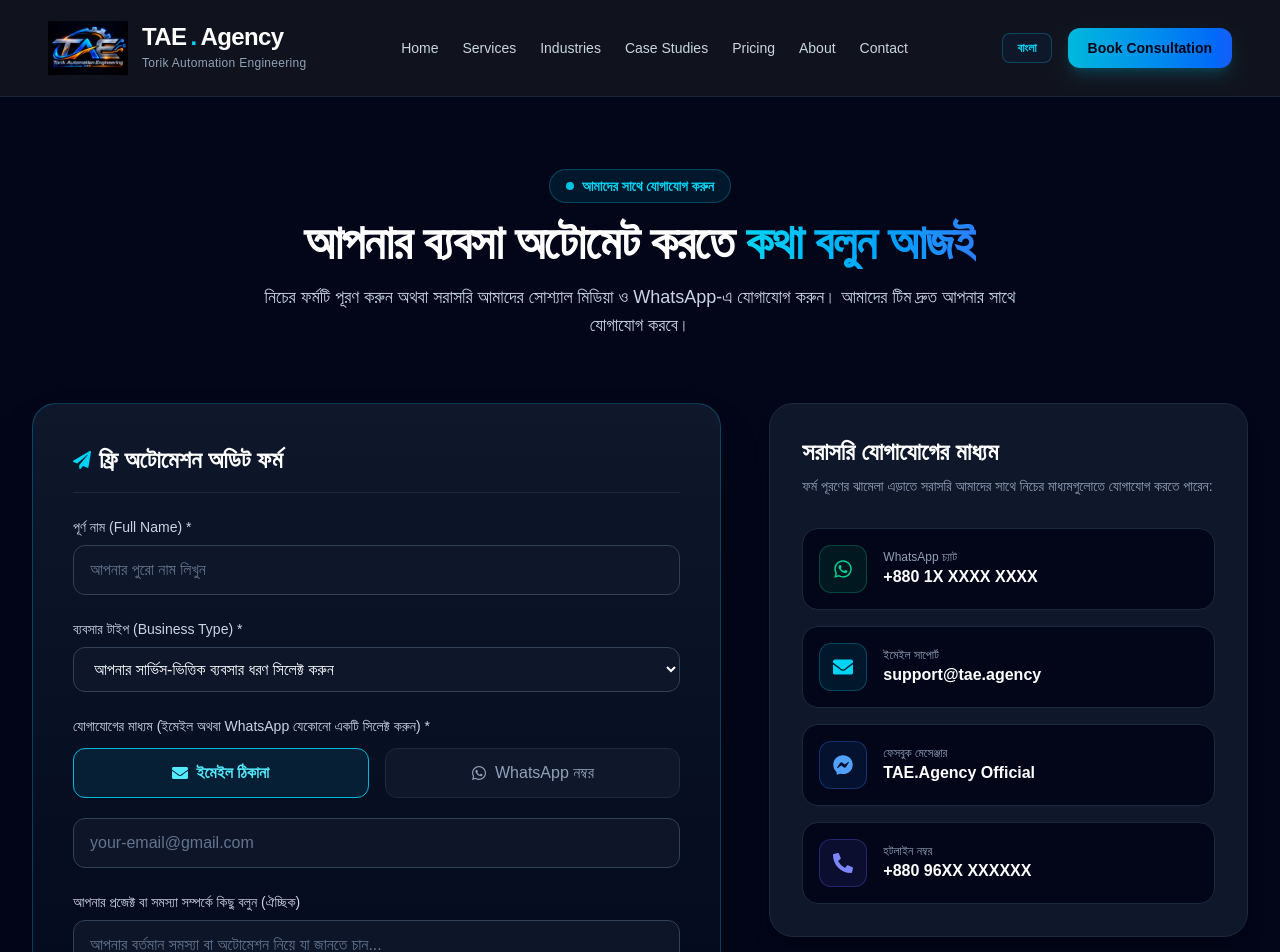
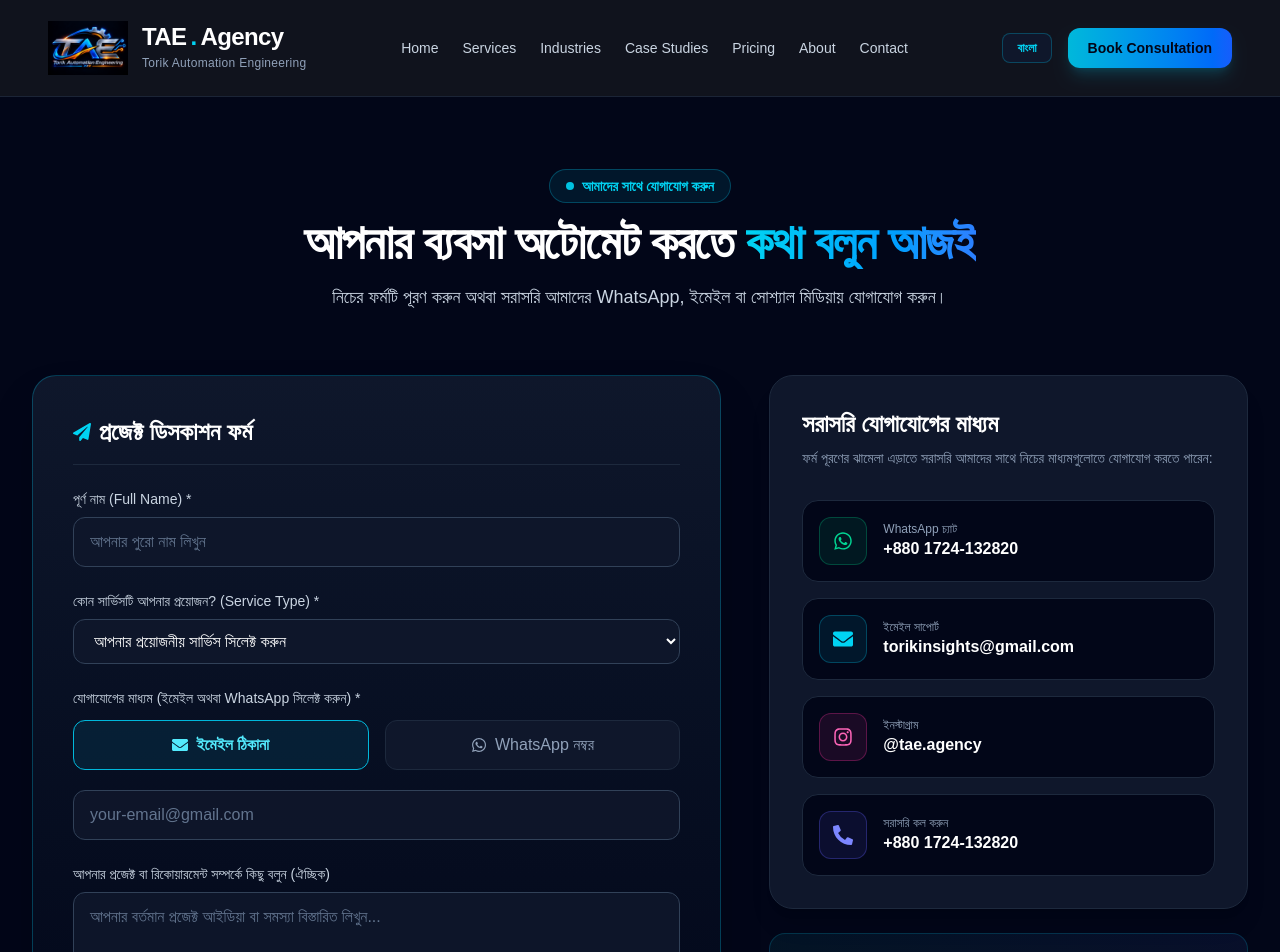
Before and after one commit to torikinsights-wq/tae-agency, a Next.js app: page /contact in a window 1280 px wide. Shown: the top 952 px of the page. Built offline with nearby package versions, Linux system fonts and the light colour scheme.

Commit message:
Update contact page with new services, Instagram, and direct contact details

```diff
--- a/app/contact/page.tsx
+++ b/app/contact/page.tsx
@@ -1,7 +1,7 @@
 "use client";
 import React, { useState } from "react";
 import {
-  FaEnvelope, FaWhatsapp, FaFacebookMessenger,
+  FaEnvelope, FaWhatsapp, FaFacebookMessenger, FaInstagram,
   FaPhoneAlt, FaPaperPlane, FaCheckCircle, FaShieldAlt, FaSpinner
 } from "react-icons/fa";
 
@@ -40,11 +40,11 @@ export default function ContactPage() {
           Accept: "application/json",
         },
         body: JSON.stringify({
-          access_key: "cb23b2d1-9378-458a-be82-3ea0c2ce8719", // আপনার আসল এক্সেস কি বসানো হয়েছে
-          subject: `নতুন লিড: ${formData.fullName} (${finalBusinessType})`,
+          access_key: "cb23b2d1-9378-458a-be82-3ea0c2ce8719",
+          subject: `নতুন লিড (TAE.Agency): ${formData.fullName} (${finalBusinessType})`,
           from_name: "TAE Agency Contact Form",
           "পূর্ণ নাম": formData.fullName,
-          "ব্যবসার ধরণ": finalBusinessType,
+          "সার্ভিসের ধরণ": finalBusinessType,
           "যোগাযোগের মাধ্যম": formData.contactMethod.toUpperCase(),
           "যোগাযোগের তথ্য": formData.contactValue,
           "মেসেজ": formData.message || "কোনো অতিরিক্ত মেসেজ নেই",
@@ -78,11 +78,11 @@ export default function ContactPage() {
             আপনার ব্যবসা অটোমেট করতে <span className="bg-gradient-to-r from-cyan-400 to-blue-500 bg-clip-text text-transparent">কথা বলুন আজই</span>
           </h1>
           <p className="text-slate-300 text-base sm:text-lg">
-            নিচের ফর্মটি পূরণ করুন অথবা সরাসরি আমাদের সোশ্যাল মিডিয়া ও WhatsApp-এ যোগাযোগ করুন। আমাদের টিম দ্রুত আপনার সাথে যোগাযোগ করবে।
+            নিচের ফর্মটি পূরণ করুন অথবা সরাসরি আমাদের WhatsApp, ইমেইল বা সোশ্যাল মিডিয়ায় যোগাযোগ করুন।
           </p>
         </div>
 
-        {/* Main Content Grid: Form & Direct Contact Info */}
+        {/* Main Content Grid */}
         <div className="grid grid-cols-1 lg:grid-cols-12 gap-12 items-start">
 
           {/* Left: Interactive Contact Form */}
@@ -95,7 +95,7 @@ export default function ContactPage() {
                 </div>
                 <h3 className="text-2xl font-bold text-white">ধন্যবাদ! আপনার তথ্য সফলভাবে পাঠানো হয়েছে।</h3>
                 <p className="text-slate-300 max-w-md mx-auto">
-                  আমরা আপনার রিকোয়েস্টটি পেয়েছি। খুব শীঘ্রই আমাদের একজন এক্সপার্ট আপনার দেওয়া মাধ্যমে যোগাযোগ করবেন।
+                  আমরা আপনার রিকোয়েস্টটি পেয়েছি। খুব শীঘ্রই আপনার দেওয়া মাধ্যমে যোগাযোগ করা হবে।
                 </p>
                 <button
                   onClick={() => {
@@ -110,7 +110,7 @@ export default function ContactPage() {
             ) : (
               <form onSubmit={handleSubmit} className="space-y-6">
                 <h3 className="text-2xl font-bold text-white mb-6 border-b border-slate-800 pb-4 flex items-center gap-2">
-                  <FaPaperPlane className="text-cyan-400 text-lg" /> ফ্রি অটোমেশন অডিট ফর্ম
+                  <FaPaperPlane className="text-cyan-400 text-lg" /> প্রজেক্ট ডিসকাশন ফর্ম
                 </h3>
 
                 {errorMessage && (
@@ -133,9 +133,9 @@ export default function ContactPage() {
                   />
                 </div>
 
-                {/* Business Type */}
+                {/* Service / Business Type */}
                 <div className="space-y-2">
-                  <label className="block text-sm font-medium text-slate-300">ব্যবসার টাইপ (Business Type) *</label>
+                  <label className="block text-sm font-medium text-slate-300">কোন সার্ভিসটি আপনার প্রয়োজন? (Service Type) *</label>
                   <select
                     name="businessType"
                     required
@@ -143,27 +143,26 @@ export default function ContactPage() {
                     onChange={handleChange}
                     className="w-full bg-slate-900/90 border border-slate-700 rounded-xl px-4 py-3 text-white focus:border-cyan-500 focus:outline-none transition-colors"
                   >
-                    <option value="" disabled>আপনার সার্ভিস-ভিত্তিক ব্যবসার ধরণ সিলেক্ট করুন</option>
-                    <option value="Real Estate">রিয়েল এস্টেট (Real Estate)</option>
-                    <option value="Home Remodeling">হোম রিমডেলিং ও রেনোভেশন (Home Remodeling)</option>
-                    <option value="Automotive Detailing">অটোমোবাইল ডিটেইলিং ও কার কেয়ার (Automotive Detailing)</option>
-                    <option value="Agency / Service">ডিজিটাল ও সার্ভিস এজেন্সি (Agency / Service)</option>
-                    <option value="Coach / Consultant">কোচিং ও কনসালটেন্সি (Coach / Consultant)</option>
-                    <option value="Other">অন্যান্য (Other)</option>
+                    <option value="" disabled>আপনার প্রয়োজনীয় সার্ভিস সিলেক্ট করুন</option>
+                    <option value="AI & Workflow Automation">এআই এবং ওয়ার্কফ্লো অটোমেশন (AI & Workflow Automation)</option>
+                    <option value="Lead Generation & Funnel">লিড জেনারেশন ও সেলস ফানেল (Lead Generation & Funnel)</option>
+                    <option value="Google Ads & PPC">গুগল এডস ও পিপিসি ম্যানেজমেন্ট (Google Ads & PPC)</option>
+                    <option value="Custom App & Firebase">কাস্টম অ্যাপ ডেভেলপমেন্ট ও ফায়ারবেস (Custom App & Firebase)</option>
+                    <option value="Other">অন্যান্য সার্ভিস (Other)</option>
                   </select>
                 </div>
 
-                {/* Conditional Custom Business Type Field */}
+                {/* Conditional Custom Service Field */}
                 {formData.businessType === "Other" && (
                   <div className="space-y-2 animate-fadeIn">
-                    <label className="block text-sm font-medium text-cyan-300">আপনার ব্যবসার নামটি লিখুন *</label>
+                    <label className="block text-sm font-medium text-cyan-300">আপনার সার্ভিস বা প্রজেক্টের বিবরণ দিন *</label>
                     <input
                       type="text"
                       name="customBusinessType"
                       required
                       value={formData.customBusinessType}
                       onChange={handleChange}
-                      placeholder="যেমন: ই-কমার্স, ল’ ফার্ম, ক্লিনিক ইত্যাদি"
+                      placeholder="যেমন: ই-কমার্স অটোমেশন, চ্যাটবট ইত্যাদি"
                       className="w-full bg-slate-900/90 border border-cyan-500/50 rounded-xl px-4 py-3 text-white placeholder-slate-500 focus:border-cyan-400 focus:outline-none transition-colors"
                     />
                   </div>
@@ -172,7 +171,7 @@ export default function ContactPage() {
                 {/* Contact Choice: Email or WhatsApp */}
                 <div className="space-y-3">
                   <label className="block text-sm font-medium text-slate-300">
-                    যোগাযোগের মাধ্যম (ইমেইল অথবা WhatsApp যেকোনো একটি সিলেক্ট করুন) *
+                    যোগাযোগের মাধ্যম (ইমেইল অথবা WhatsApp সিলেক্ট করুন) *
                   </label>
 
                   <div className="grid grid-cols-2 gap-4">
@@ -208,20 +207,20 @@ export default function ContactPage() {
                     required
                     value={formData.contactValue}
                     onChange={handleChange}
-                    placeholder={formData.contactMethod === 'email' ? 'your-email@gmail.com' : '+880 1XXXXXXXXX'}
+                    placeholder={formData.contactMethod === 'email' ? 'your-email@gmail.com' : '+880 1724-132820'}
                     className="w-full bg-slate-900/90 border border-slate-700 rounded-xl px-4 py-3 text-white placeholder-slate-500 focus:border-cyan-500 focus:outline-none transition-colors mt-2"
                   />
                 </div>
 
                 {/* Additional Message */}
                 <div className="space-y-2">
-                  <label className="block text-sm font-medium text-slate-300">আপনার প্রজেক্ট বা সমস্যা সম্পর্কে কিছু বলুন (ঐচ্ছিক)</label>
+                  <label className="block text-sm font-medium text-slate-300">আপনার প্রজেক্ট বা রিকোয়ারমেন্ট সম্পর্কে কিছু বলুন (ঐচ্ছিক)</label>
                   <textarea
                     name="message"
                     rows={4}
                     value={formData.message}
                     onChange={handleChange}
-                    placeholder="আপনার বর্তমান সমস্যা বা অটোমেশন নিয়ে যা জানতে চান..."
+                    placeholder="আপনার বর্তমান প্রজেক্ট আইডিয়া বা সমস্যা বিস্তারিত লিখুন..."
                     className="w-full bg-slate-900/90 border border-slate-700 rounded-xl px-4 py-3 text-white placeholder-slate-500 focus:border-cyan-500 focus:outline-none transition-colors"
                   ></textarea>
                 </div>
@@ -251,7 +250,7 @@ export default function ContactPage() {
 
           </div>
 
-          {/* Right: Direct Contact Cards */}
+          {/* Right: Direct Contact Cards with your provided numbers/links */}
           <div className="lg:col-span-5 space-y-6">
 
             <div className="bg-slate-900 border border-slate-800 rounded-3xl p-8 shadow-xl space-y-6">
@@ -259,8 +258,9 @@ export default function ContactPage() {
               <p className="text-slate-400 text-sm">ফর্ম পূরণের ঝামেলা এড়াতে সরাসরি আমাদের সাথে নিচের মাধ্যমগুলোতে যোগাযোগ করতে পারেন:</p>
 
               <div className="space-y-4 pt-2">
+                {/* WhatsApp */}
                 <a
-                  href="https://wa.me/8801XXXXXXXXX"
+                  href="https://wa.me/8801724132820"
                   target="_blank"
                   rel="noopener noreferrer"
                   className="flex items-center gap-4 p-4 rounded-2xl bg-slate-950 border border-slate-800 hover:border-emerald-500/50 transition-all group"
@@ -270,12 +270,13 @@ export default function ContactPage() {
                   </div>
                   <div>
                     <div className="text-xs text-slate-400 font-medium">WhatsApp চ্যাট</div>
-                    <div className="text-white font-bold text-sm sm:text-base">+880 1X XXXX XXXX</div>
+                    <div className="text-white font-bold text-sm sm:text-base">+880 1724-132820</div>
                   </div>
                 </a>
 
+                {/* Email */}
                 <a
-                  href="mailto:support@tae.agency"
+                  href="mailto:torikinsights@gmail.com"
                   className="flex items-center gap-4 p-4 rounded-2xl bg-slate-950 border border-slate-800 hover:border-cyan-500/50 transition-all group"
                 >
                   <div className="w-12 h-12 rounded-xl bg-cyan-500/10 border border-cyan-500/30 flex items-center justify-center text-cyan-400 text-xl group-hover:scale-110 transition-transform">
@@ -283,34 +284,39 @@ export default function ContactPage() {
                   </div>
                   <div>
                     <div className="text-xs text-slate-400 font-medium">ইমেইল সাপোর্ট</div>
-                    <div className="text-white font-bold text-sm sm:text-base">support@tae.agency</div>
+                    <div className="text-white font-bold text-sm sm:text-base">torikinsights@gmail.com</div>
                   </div>
                 </a>
 
+                {/* Instagram */}
                 <a
-                  href="https://m.me/your-facebook-page"
+                  href="https://instagram.com"
                   target="_blank"
                   rel="noopener noreferrer"
-                  className="flex items-center gap-4 p-4 rounded-2xl bg-slate-950 border border-slate-800 hover:border-blue-500/50 transition-all group"
+                  className="flex items-center gap-4 p-4 rounded-2xl bg-slate-950 border border-slate-800 hover:border-pink-500/50 transition-all group"
                 >
-                  <div className="w-12 h-12 rounded-xl bg-blue-500/10 border border-blue-500/30 flex items-center justify-center text-blue-400 text-xl group-hover:scale-110 transition-transform">
-                    <FaFacebookMessenger />
+                  <div className="w-12 h-12 rounded-xl bg-pink-500/10 border border-pink-500/30 flex items-center justify-center text-pink-400 text-xl group-hover:scale-110 transition-transform">
+                    <FaInstagram />
                   </div>
                   <div>
-                    <div className="text-xs text-slate-400 font-medium">ফেসবুক মেসেঞ্জার</div>
-                    <div className="text-white font-bold text-sm sm:text-base">TAE.Agency Official</div>
+                    <div className="text-xs text-slate-400 font-medium">ইনস্টাগ্রাম</div>
+                    <div className="text-white font-bold text-sm sm:text-base">@tae.agency</div>
                   </div>
                 </a>
 
-                <div className="flex items-center gap-4 p-4 rounded-2xl bg-slate-950 border border-slate-800">
-                  <div className="w-12 h-12 rounded-xl bg-indigo-500/10 border border-indigo-500/30 flex items-center justify-center text-indigo-400 text-xl">
+                {/* Direct Phone Call */}
+                <a
+                  href="tel:+8801724132820"
+                  className="flex items-center gap-4 p-4 rounded-2xl bg-slate-950 border border-slate-800 hover:border-indigo-500/50 transition-all group"
+                >
+                  <div className="w-12 h-12 rounded-xl bg-indigo-500/10 border border-indigo-500/30 flex items-center justify-center text-indigo-400 text-xl group-hover:scale-110 transition-transform">
                     <FaPhoneAlt />
                   </div>
                   <div>
-                    <div className="text-xs text-slate-400 font-medium">হটলাইন নম্বর</div>
-                    <div className="text-white font-bold text-sm sm:text-base">+880 96XX XXXXXX</div>
+                    <div className="text-xs text-slate-400 font-medium">সরাসরি কল করুন</div>
+                    <div className="text-white font-bold text-sm sm:text-base">+880 1724-132820</div>
                   </div>
-                </div>
+                </a>
               </div>
             </div>
 
```
